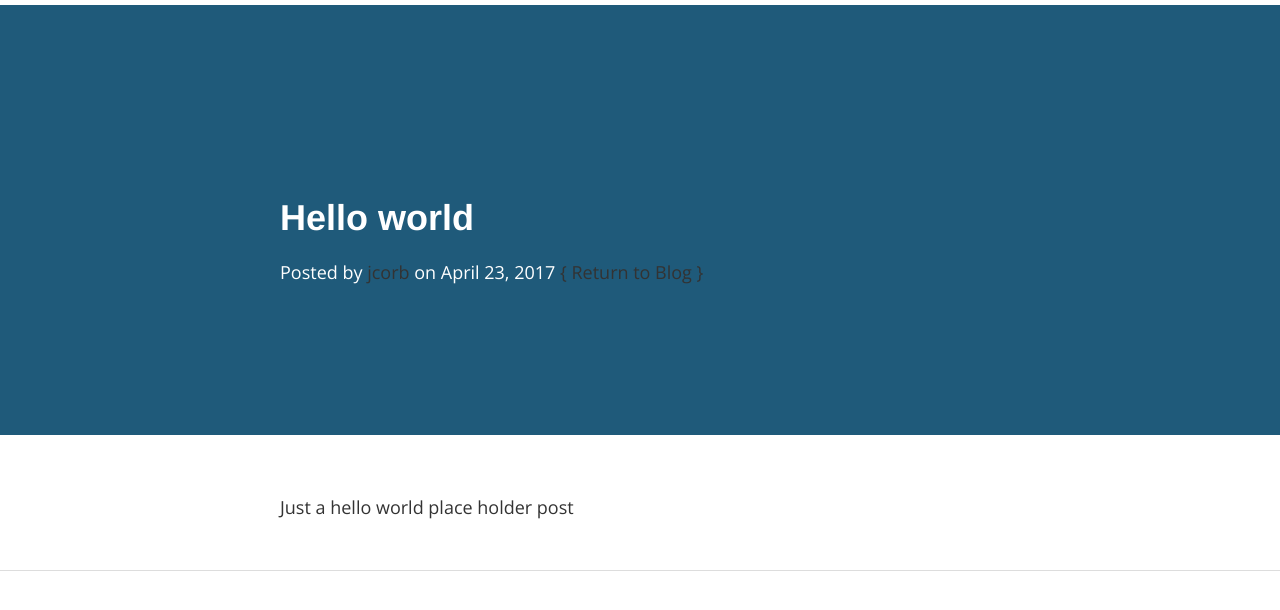
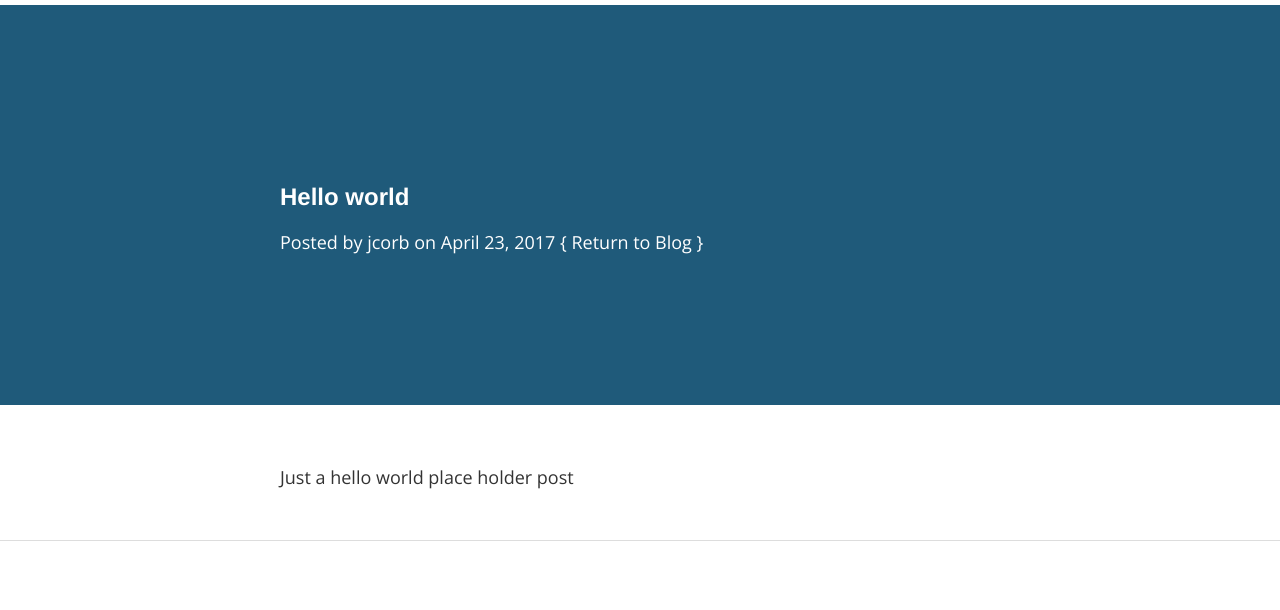
Before and after one commit to jcorb/jcorb.github.io, a Jekyll site: the page built from _posts/2017-04-23-hello-world.md, in a window 1280 px wide. Shown: the top 610 px of the page. Built offline with Jekyll 4.4.1, drawn with Linux system fonts in a browser that asks for light colours; nearby versions of some CDN libraries.

Commit message:
Update _jekyll-mono.scss

```diff
--- a/_sass/_jekyll-mono.scss
+++ b/_sass/_jekyll-mono.scss
@@ -29,9 +29,9 @@
 
  .post-heading {
         a {
-         color: $hl-color;
+         color: $white;
          &:hover{
-           color: darken($hl-color,20);
+           color: darken($white,20);
          }
      }
  }
@@ -94,16 +94,16 @@ button.button-primary:focus {
 }
 
 .intro-header .post-heading {
-  padding: 10px 0 10px;
+  padding: 5px 0 5px;
   color: $white;
 
 }
 
 .intro-header .post-heading h1 {
     color:$white;
-    font-size: 36px;
+    font-size: 24px;
     line-height: 1.5;
-    font-family:$raleway ;
+    font-family:$helveticaNeue ;
 }
 
 @media only screen and (min-width: 768px) {
```
